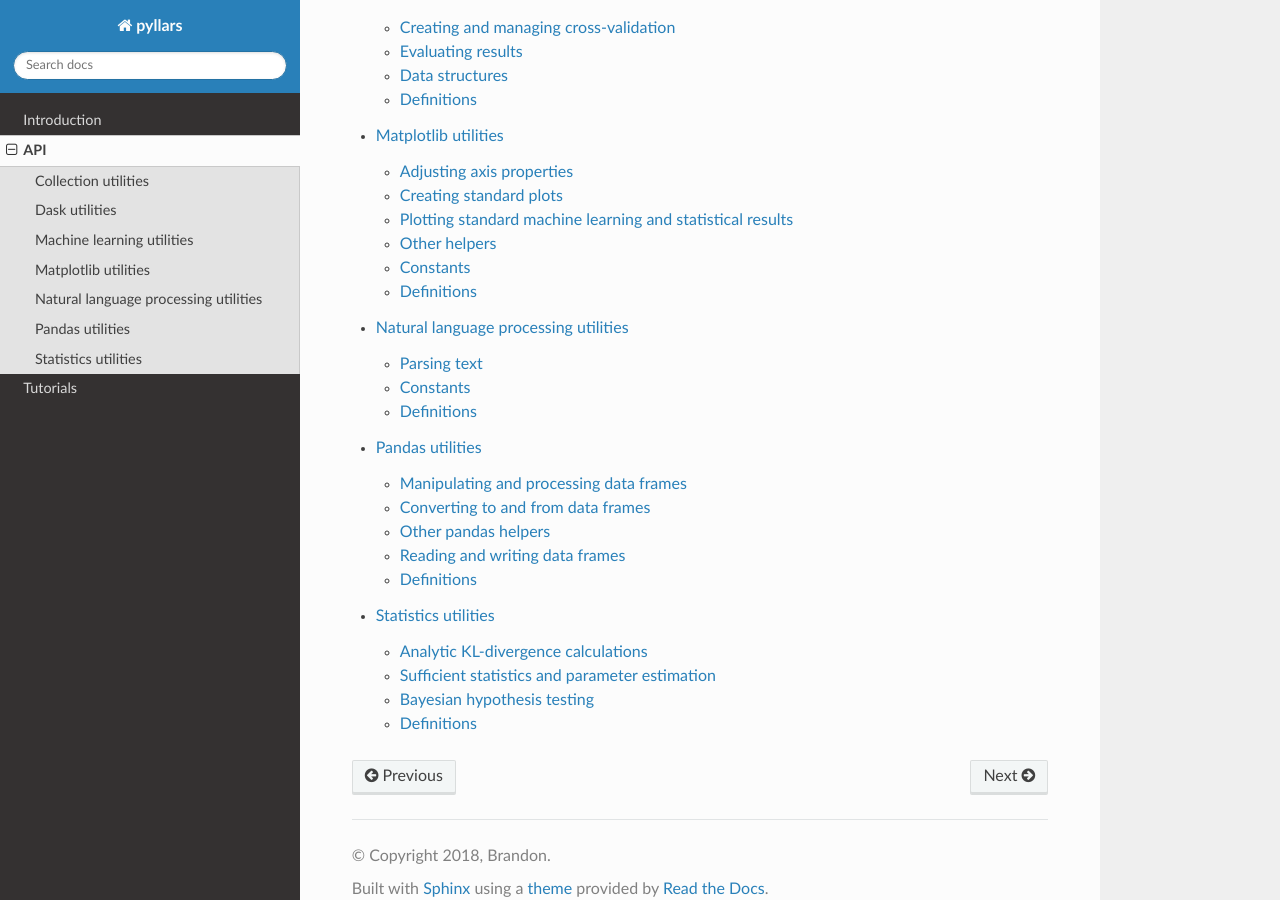
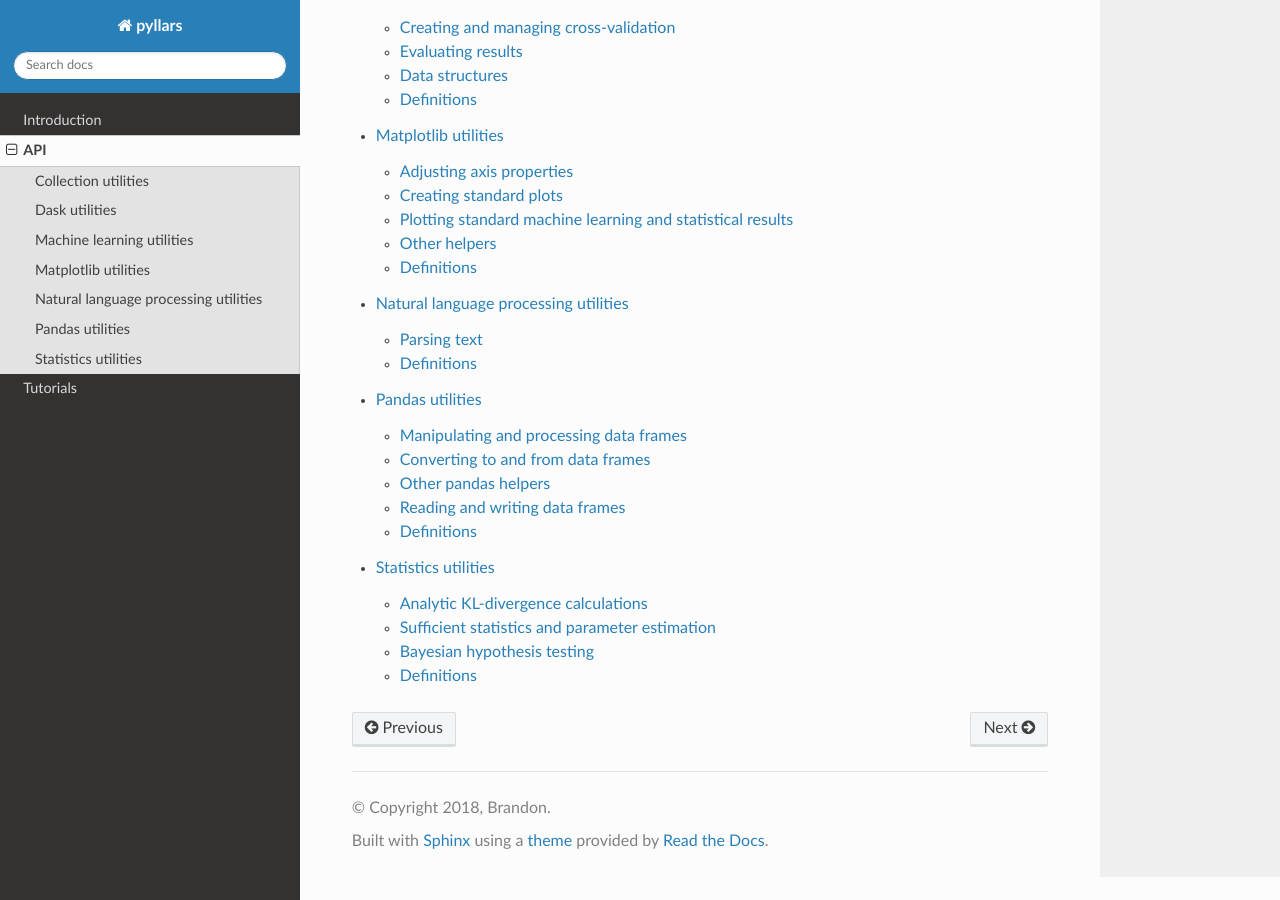
Before and after one commit to bmmalone/pyllars, a Sphinx documentation site: the page built from docs/source/api.rst, in a window 1280 px wide and 900 px high, scrolled down 540 px. Built offline with Sphinx 7.4.7 and the Read the Docs theme 2.0.0, drawn with Linux system fonts in a browser that asks for light colours.

Commit message:
FIX docs, based on version of sphinx on read-the-docs

```diff
--- a/docs/source/nlp_utils.rst
+++ b/docs/source/nlp_utils.rst
@@ -12,17 +12,9 @@ Parsing text
 .. autosummary::
     clean_doc
 
-Constants
------------
-
-.. autosummary::
-    ENGLISH_SNOWBALL_STEMMER
-    ENGLISH_STOP_WORDS
-    STRING_PUNCTUATION_TABLE
-
 Definitions
 -------------
 .. automodule:: pyllars.nlp_utils
     :members:
     :private-members:
-    :exclude-members:
+    :exclude-members: ENGLISH_SNOWBALL_STEMMER, ENGLISH_STOP_WORDS, STRING_PUNCTUATION_TABLE
```
Also changed, not shown: docs/source/mpl_utils.rst (+0 -10 lines).
